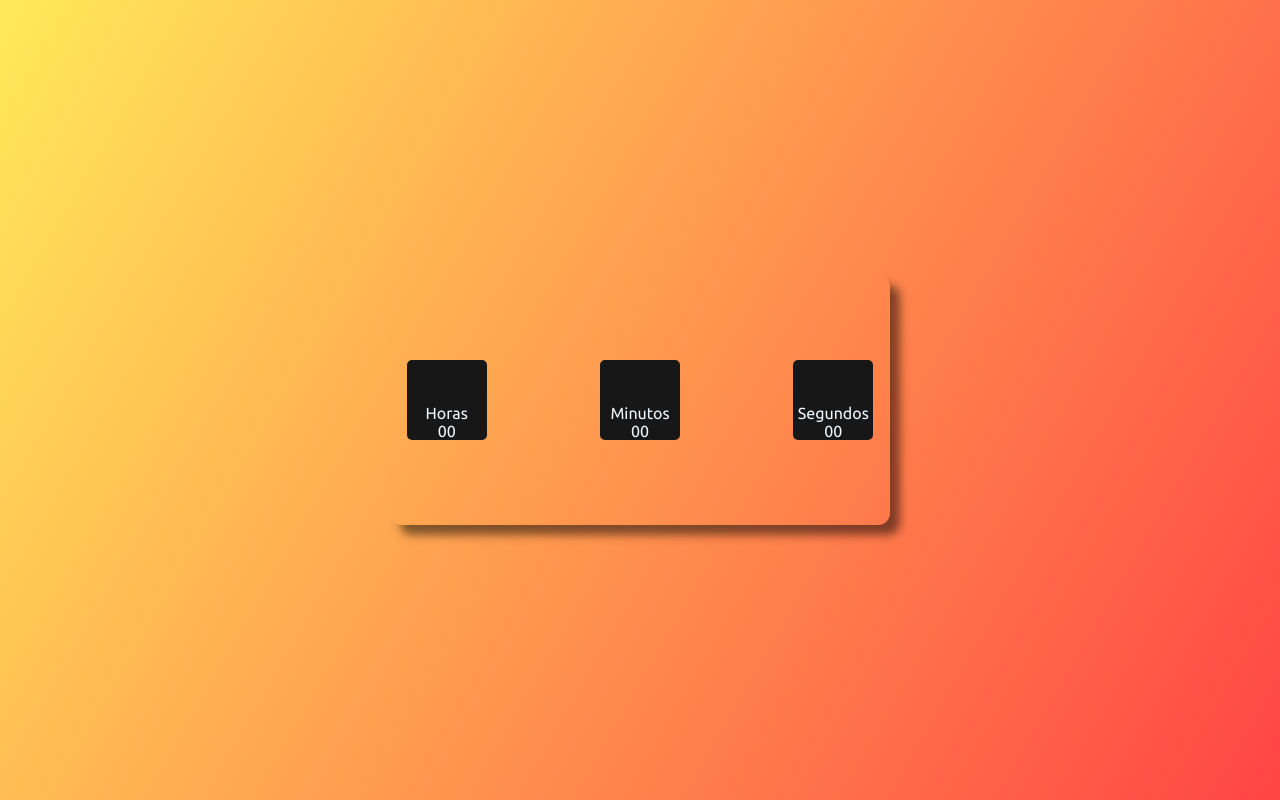
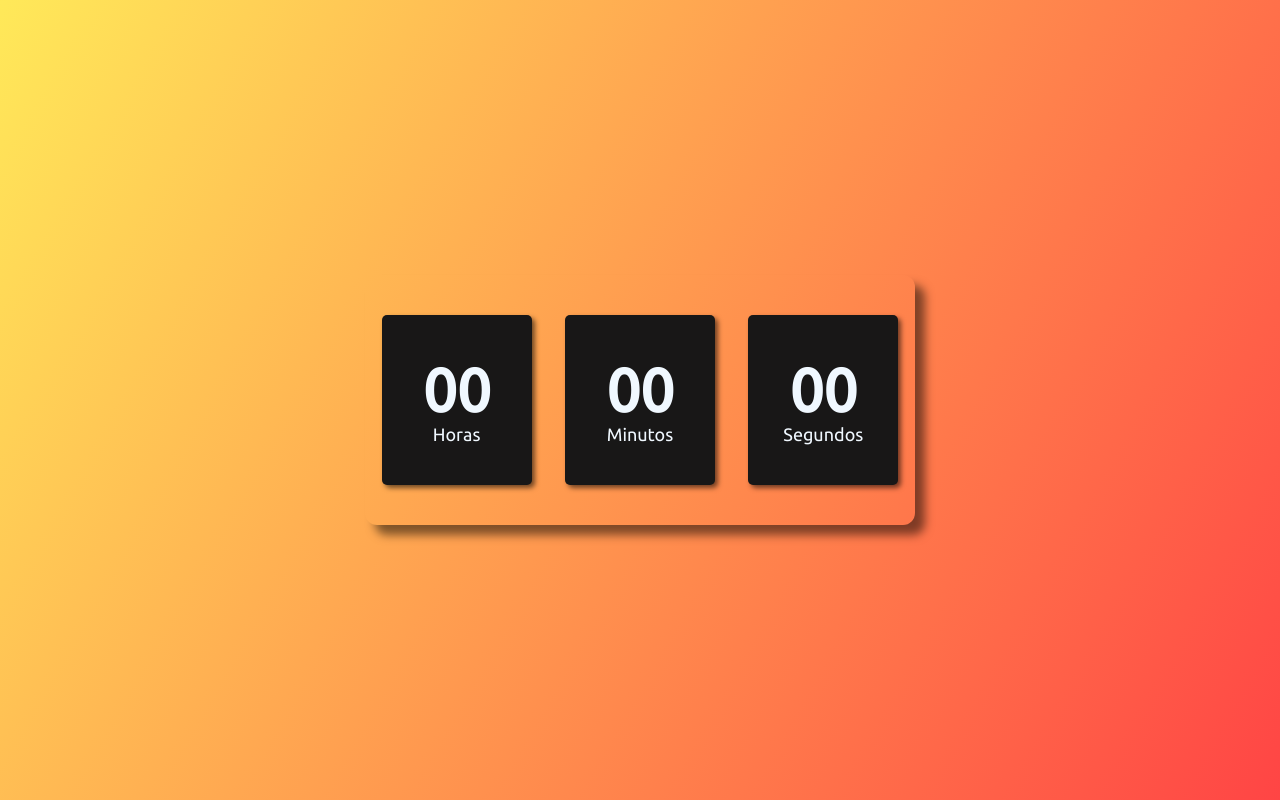
Before and after one commit to CleniltonCosta/horas, a plain HTML site: page index.html in a window 1280 px wide. Drawn offline with Linux system fonts and the light colour scheme.

Commit message:
alterando tamanho das fontes

```diff
--- a/assets/css/style.css
+++ b/assets/css/style.css
@@ -19,10 +19,10 @@ body{
 .relogio{
     display: flex;
     justify-content: space-around;
-    gap: 80px;
+
     align-items: center;
     height: 250px;
-    width: 500px;
+    width: 550px;
     background: transparent;
     border-radius: 12px;
     box-shadow: 10px 10px 10px rgba(0, 0, 0, 0.5);
@@ -31,11 +31,22 @@ body{
 .relogio div{
     background-color: rgb(24, 23, 23);
     color: aliceblue;
-    width: 80px;
-    height: 80px;
+    width: 150px;
+
+    height: 170px;
     display: flex;
-    flex-direction: column-reverse;
+    flex-direction: column;
     align-items: center;
-
+    justify-content: center;
     border-radius: 5px;
+    padding: 35px;
+    box-shadow: 3px 3px 5px rgba(0, 0, 0, 0.562);
 }
+.relogio span{
+    font-weight: bold;
+    font-size: 60px;
+}
+.relogio span.tempo{
+    font-size: 18px;
+    font-weight: 100;
+}
```
